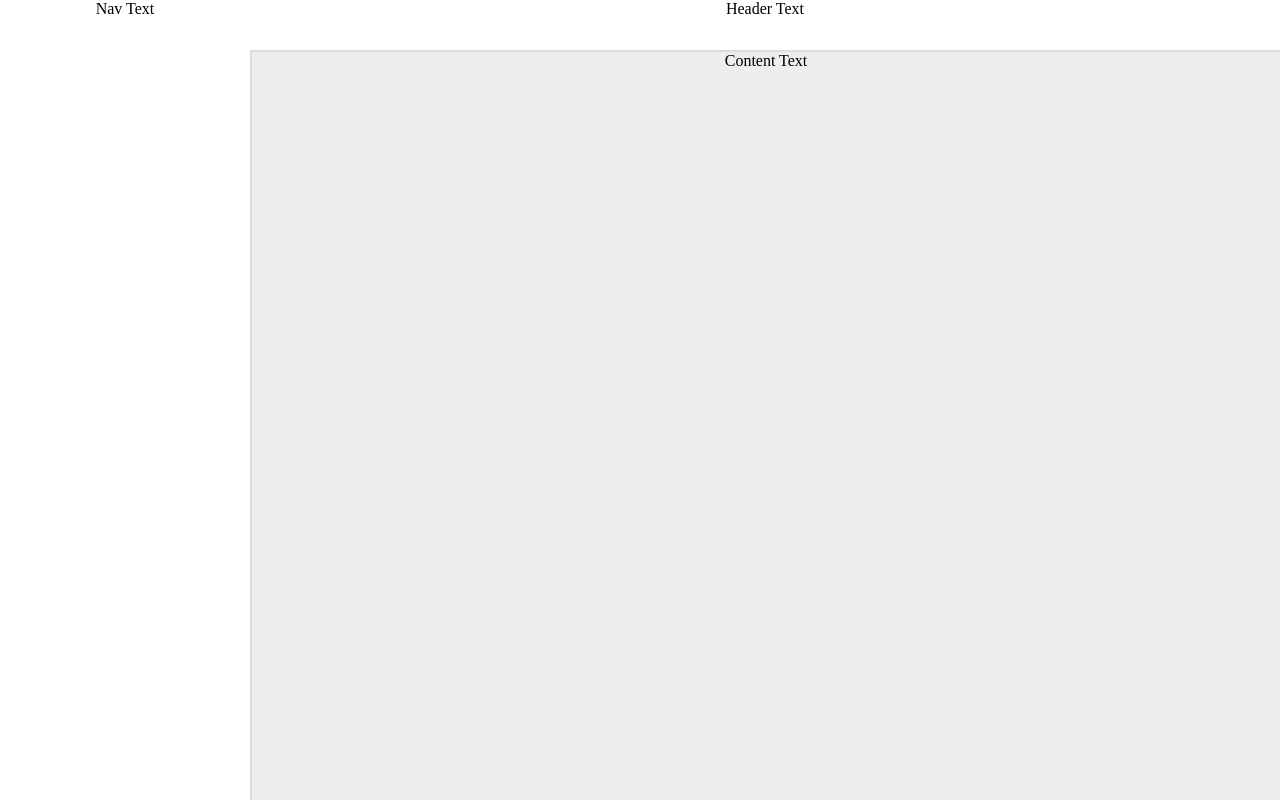
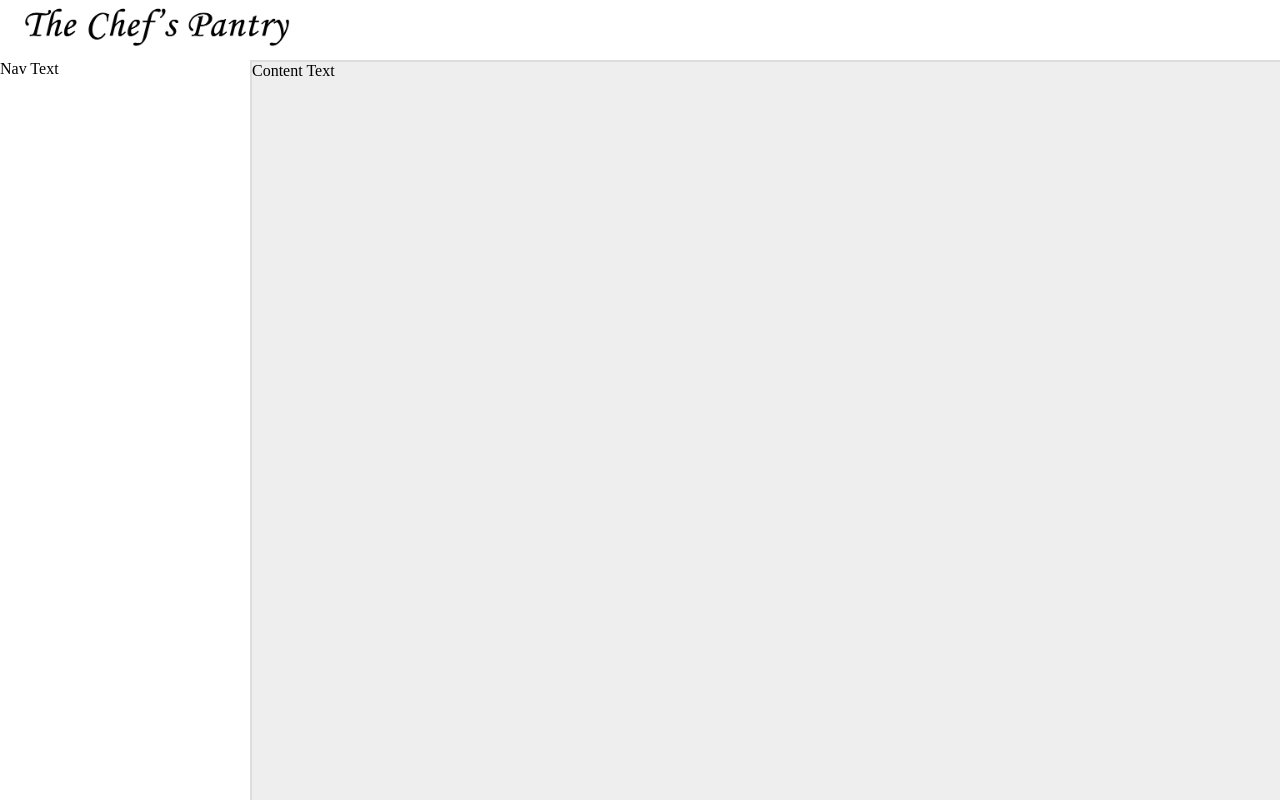
Before and after one commit to SirSquiggles94/CC-Project, a PHP site: page /restaurant_portal/home.php in a window 1280 px wide. Run offline with PHP 8.4, Linux system fonts and the light colour scheme.

Commit message:
Portal Page Update
Have added javascript to navigation bar. hides when window is small and
can be accessed through 'menu' button. javascript also prevents missing
nav bar glitch.

```diff
--- a/restaurant_portal/home.php
+++ b/restaurant_portal/home.php
@@ -11,12 +11,71 @@
 	<body>
 
 		<header>
+			<ul class = "title_menu">
+
+				<li>
+
+					<img id = "logo" src = "Images/logo.png">
+
+				</li>
+				<li id = "small_menu" class = "small_menu">
 
 
-			Header Text
+
+					<br>
+					<button id = "menu_button" onClick = "show_menu()">&#9776; Menu</button>
+
+					<script>
+
+						var click_count = 0;
+
+						window.addEventListener("resize", enable_nav);
+
+						function enable_nav()
+						{
+							var win_size = window.innerWidth;
+							if(win_size > 775)
+							{
+								document.getElementById("nav_bar").style.visibility = "visible";
+								click_count = 1;
+							}
+							else if(win_size < 775)
+							{
+								document.getElementById("nav_bar").style.visibility = "hidden";
+								click_count = 0;
+							}
+						}
+
+						function show_menu()
+						{
+							if(click_count == 0)
+							{
+								document.getElementById("nav_bar").style.visibility = "visible";
+								click_count = 1;
+							}
+							else if(click_count == 1)
+							{
+								document.getElementById("nav_bar").style.visibility = "hidden";
+								click_count = 0;
+							}
+						}
+
+					</script>
+
+
+				</li>
+
+
+
+
+
+			</ul>
+
+
+
 
 		</header>
-		<nav>
+		<nav id = "nav_bar">
 
 
 			Nav Text
--- a/restaurant_portal/home_style.css
+++ b/restaurant_portal/home_style.css
@@ -4,16 +4,16 @@ body
 	padding: 0px;
 	background-color: #EEEEEE;
 	width: 100%;
-	text-align: center;
 }
 
 header
 {
 	background-color: white;
-	height: 50px;
-	width: calc(100% - 250px);
+	height: 120px;
+	width: 100%;
 	position: fixed;
-	margin-left: 250px;
+	z-index: 1;
+	padding-left: 20px;
 }
 
 nav
@@ -22,20 +22,90 @@ nav
 	width: 250px;
 	height: 100%;
 	position: fixed;
-	z-index: 1;
+	margin-top: 120px;
+	visibility: hidden;
+	border-right: 2px solid #DDDDDD;
 }
 
 content
 {
 	border-left: 2px solid #DDDDDD;
 	border-top: 2px solid #DDDDDD;
-	width: calc(100% - 252px);
-	height: calc(100% - 52px);
-	margin-top: 50px;
-	float: right;
+	width: 100%;
+	height: calc(100% - 122px);
+	margin-top: 120px;
+	float: left;
+
+}
+
+#logo
+{
+	width: 300px;
+	margin-left: -55px;
+}
+
+#menu_button
+{
+	background-color: white;
+	border: none;
+	width: 90px;
+	height: 35px;
+	font-family: arial;
+	font-size: 20px;
+}
+
+#menu_button:hover
+{
+	background-color: #DDDDDD;
+}
+
+.small_menu
+{
+	display: inline;
+	padding: 2px;
+}
+
+.title_menu
+{
+	list-style-type: none;
+	display: inline;
+}
+
+.title_menu li
+{
+	display: inline;
+	font-size: 30px;
+	font-family: arial;
 }
 
 @media screen and (min-width: 775px)
 {
+	header
+	{
+		height: 60px;
+	}
+
+	nav
+	{
+		visibility: visible;
+		margin-top: 60px;
+	}
+
+	content
+	{
+		margin-top: 60px;
+		width: calc(100% - 252px);
+		float: right;
+	}
+
+	#menu_button
+	{
+		display: none;
+	}
+
+	.small_menu
+	{
+		display: none;
+	}
 
 }
```
